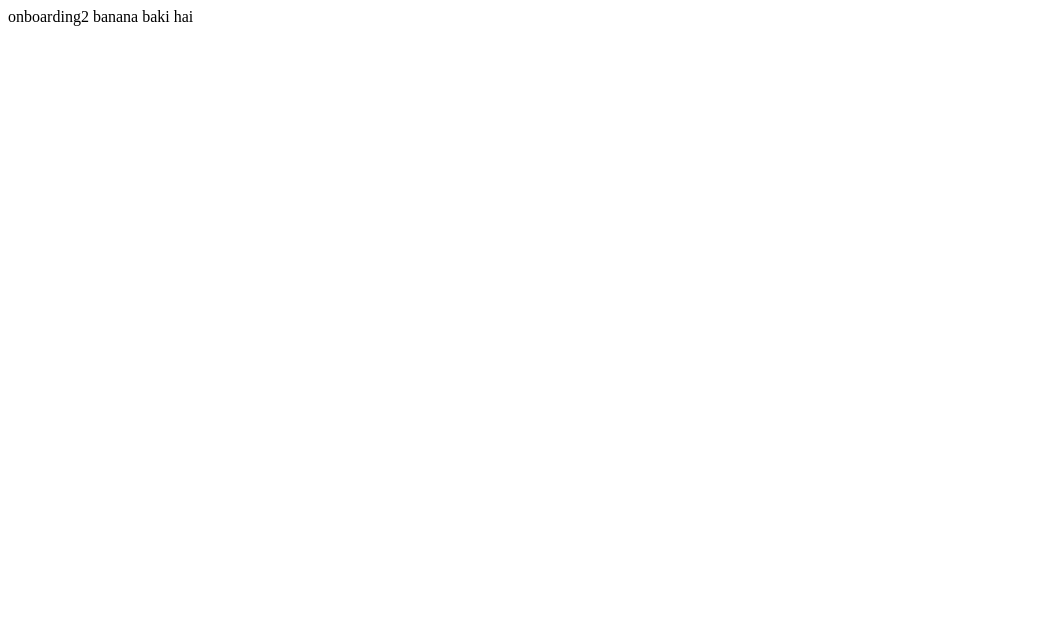
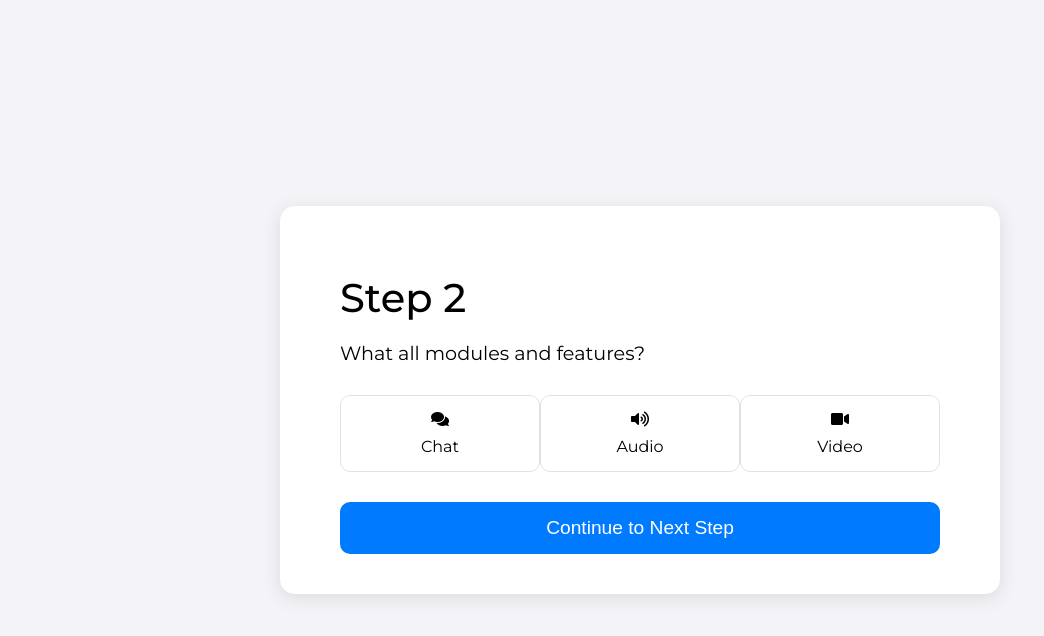
Before and after one commit to Deepak-png981/landing-page-signup-0.1, a plain HTML site: page onboarding2.html in a window 1280 px wide. Shown: the whole page, without its empty margins (0-1044 px from the left). Drawn offline with Linux system fonts and the light colour scheme.

Commit message:
create the onboarding 2 page

```diff
--- a/onboarding1.css
+++ b/onboarding1.css
@@ -88,3 +88,47 @@ button {
 button:hover {
     background-color: #0056b3;
 }
+
+/* ... [existing styles from before] ... */
+
+.container h1 {
+    animation: fadeIn 0.5s forwards;
+}
+
+.options .option {
+    animation: slideIn 0.5s forwards;
+}
+
+.options .option:nth-child(1) {
+    animation-delay: 0.3s;
+}
+
+.options .option:nth-child(2) {
+    animation-delay: 0.5s;
+}
+
+.options .option:nth-child(3) {
+    animation-delay: 0.7s;
+}
+
+@keyframes fadeIn {
+    from {
+        opacity: 0;
+    }
+
+    to {
+        opacity: 1;
+    }
+}
+
+@keyframes slideIn {
+    from {
+        opacity: 0;
+        transform: translateY(-20px);
+    }
+
+    to {
+        opacity: 1;
+        transform: translateY(0);
+    }
+}
--- a/onboarding2.html
+++ b/onboarding2.html
@@ -4,11 +4,38 @@
 <head>
     <meta charset="UTF-8">
     <meta name="viewport" content="width=device-width, initial-scale=1.0">
-    <title>Document</title>
+    <title>Onboarding - Step 2</title>
+    <link href="https://fonts.googleapis.com/css2?family=Montserrat:wght@400;500;600&display=swap" rel="stylesheet">
+    <link rel="stylesheet" href="onboarding1.css">
+    <link rel="stylesheet" href="https://cdnjs.cloudflare.com/ajax/libs/font-awesome/5.15.1/css/all.min.css">
 </head>
 
 <body>
-    onboarding2 banana baki hai
+    <div class="container">
+        <h1>Step 2</h1>
+        <p>What all modules and features?</p>
+
+        <div class="question">
+            <div class="options">
+                <div class="option">
+                    <i class="fas fa-comments"></i>
+                    <span>Chat</span>
+                </div>
+                <div class="option">
+                    <i class="fas fa-volume-up"></i>
+                    <span>Audio</span>
+                </div>
+                <div class="option">
+                    <i class="fas fa-video"></i>
+                    <span>Video</span>
+                </div>
+            </div>
+        </div>
+
+        <button onclick="location.href='onboarding3.html'">Continue to Next Step</button>
+    </div>
+
+    <script src="onboarding2.js"></script>
 </body>
 
 </html>
--- /dev/null
+++ b/onboarding2.js
@@ -0,0 +1,5 @@
+document.querySelectorAll('.option').forEach(option => {
+    option.addEventListener('click', () => {
+        option.classList.toggle('selected');
+    });
+});
```
Also changed, not shown: onboarding3.html (added, +14 -0 lines).
